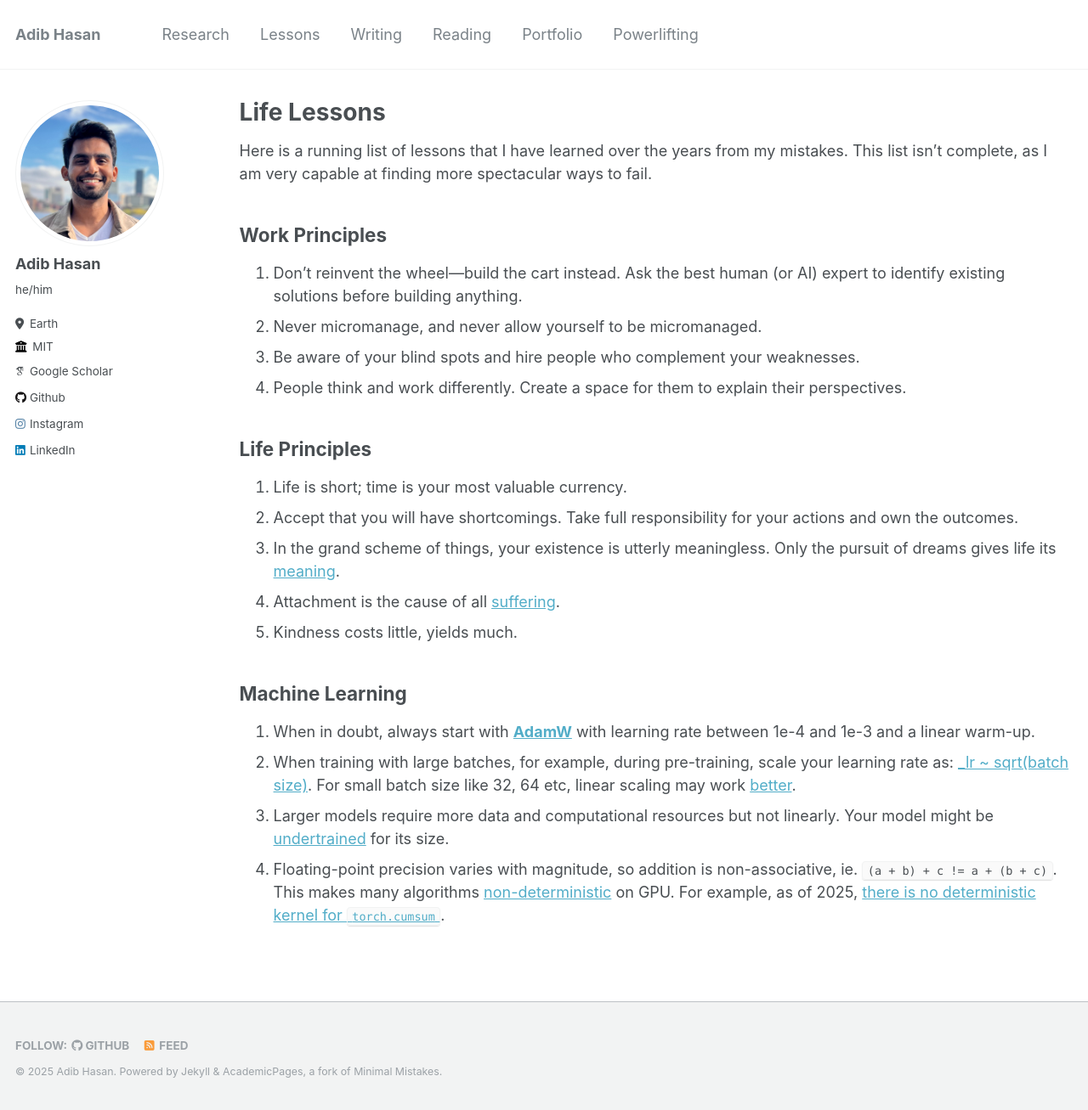
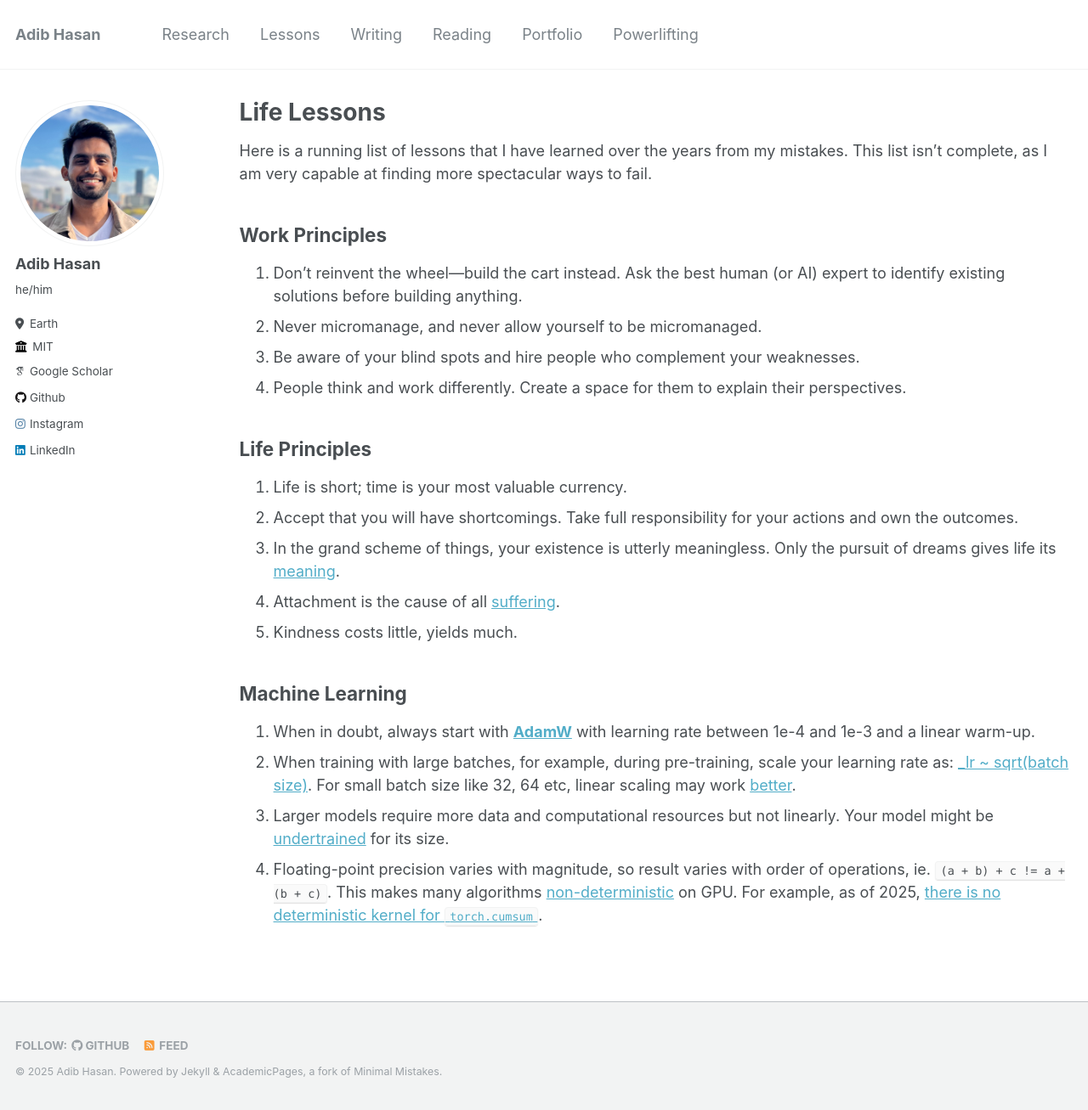
Before and after one commit to Neehan/neehan.github.io, a Jekyll site: the page built from _pages/lessons.md, in a window 1280 px wide and 1307 px high. Shown: the whole window at 85% size. Built offline with Jekyll 4.4.1, drawn with Linux system fonts in a browser that asks for light colours; some web fonts are replaced.

Commit message:
Update lessons.md

```diff
--- a/_pages/lessons.md
+++ b/_pages/lessons.md
@@ -26,4 +26,4 @@ Here is a running list of lessons that I have learned over the years from my mis
 1. When in doubt, always start with **[AdamW](https://docs.pytorch.org/docs/stable/generated/torch.optim.AdamW.html)** with learning rate between 1e-4 and 1e-3 and a linear warm-up.
 2. When training with large batches, for example, during pre-training, scale your learning rate as: [_lr ~ sqrt(batch size)](https://arxiv.org/pdf/1705.08741). For small batch size like 32, 64 etc, linear scaling may work [better](https://arxiv.org/pdf/1404.5997).
 3. Larger models require more data and computational resources but not linearly. Your model might be [undertrained](https://arxiv.org/pdf/2001.08361) for its size.
-4. Floating-point precision varies with magnitude, so addition is non-associative, ie. `(a + b) + c != a + (b + c)`. This makes many algorithms [non-deterministic](https://thinkingmachines.ai/blog/defeating-nondeterminism-in-llm-inference/) on GPU. For example, as of 2025, [there is no deterministic kernel for `torch.cumsum`](https://github.com/pytorch/pytorch/issues/89492).
+4. Floating-point precision varies with magnitude, so result varies with order of operations, ie. `(a + b) + c != a + (b + c)`. This makes many algorithms [non-deterministic](https://thinkingmachines.ai/blog/defeating-nondeterminism-in-llm-inference/) on GPU. For example, as of 2025, [there is no deterministic kernel for `torch.cumsum`](https://github.com/pytorch/pytorch/issues/89492).
```
